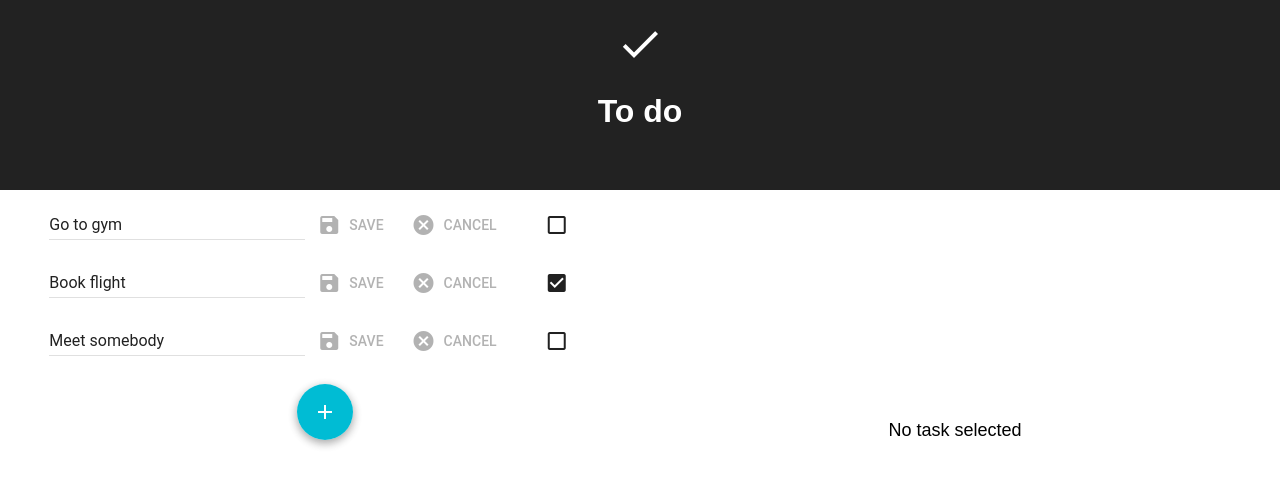
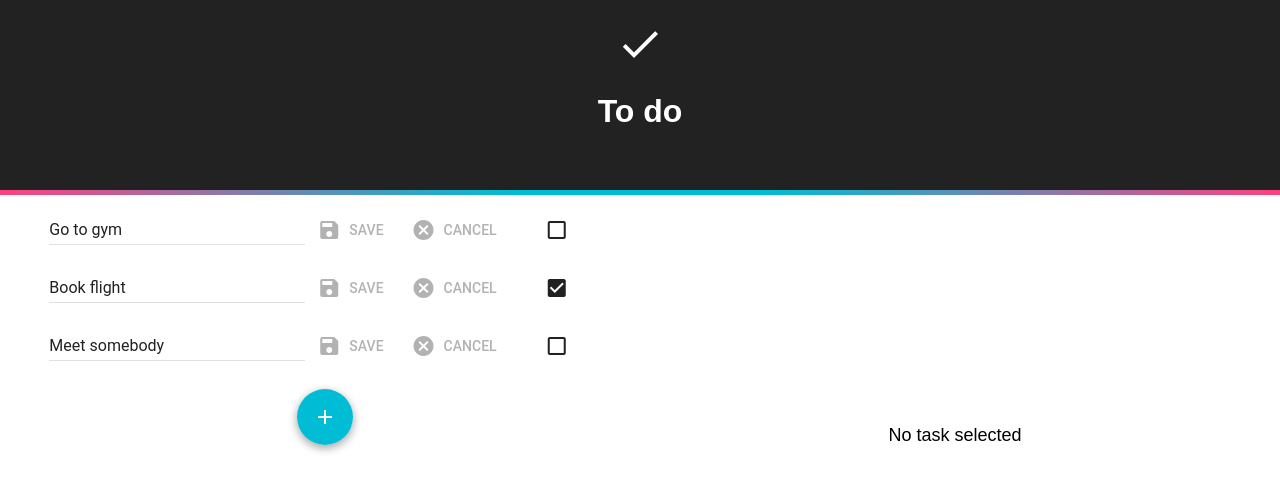
Before and after one commit to jonshkreli/todo, a React (Create React App) app: page / in a window 1280 px wide. Shown: the top 492 px of the page. Built offline with nearby package versions, Linux system fonts and the light colour scheme.

Commit message:
Some more CSS styling

```diff
--- a/src/App.css
+++ b/src/App.css
@@ -11,6 +11,11 @@
     height: 150px;
     padding: 20px;
     color: white;
+    border-color: transparent;
+    border-image-source: radial-gradient(circle, rgba(0,188,212,1) 24%, rgba(255,64,129,1) 100%);
+    border-bottom-width: 5px;
+    border-bottom-style: solid;
+    border-image-slice: 1;
 }
 
 .App-intro {
```
